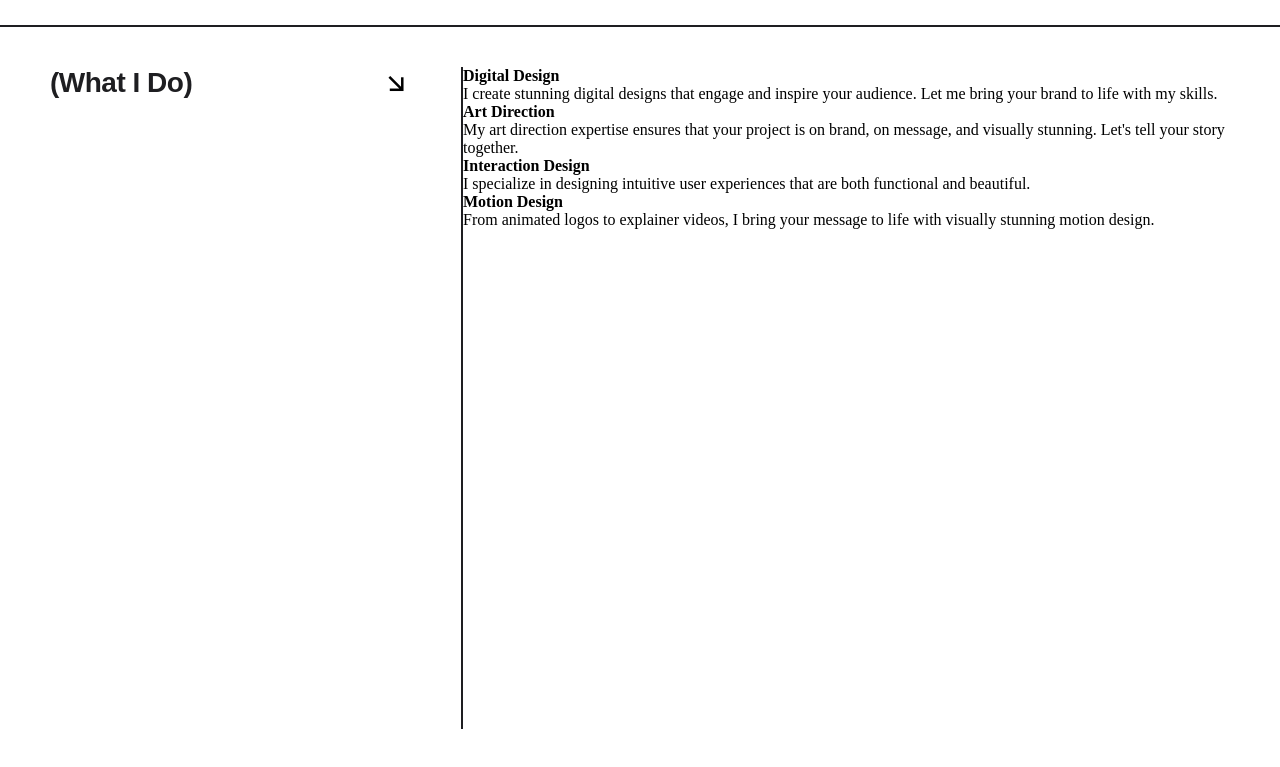
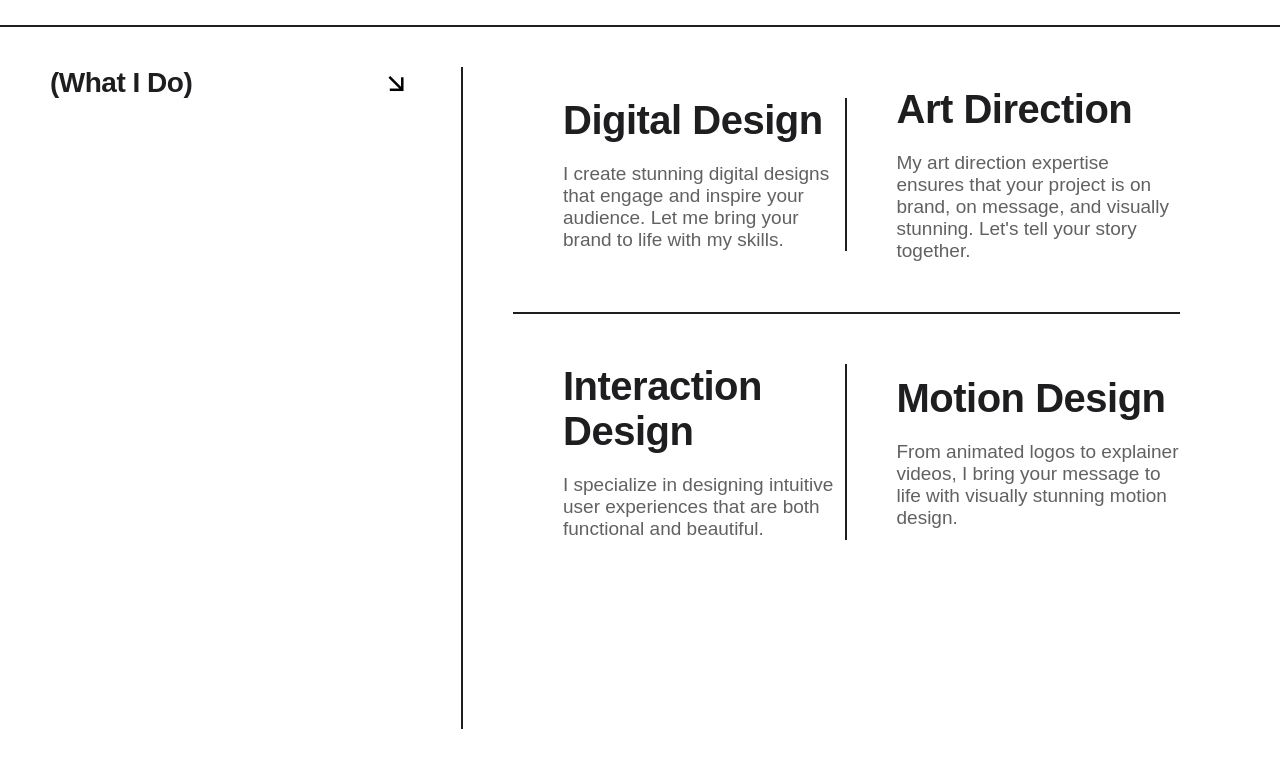
Before and after one commit to Krushna-Nanda/Basic-Webdev-Project, a plain HTML site: page Project2/index.html in a window 1280 px wide. Shown: the part 2023-2790 px from the top of the page. Drawn offline with nearby package versions, Linux system fonts and the light colour scheme.

Commit message:
final product

```diff
--- a/Project2/style.css
+++ b/Project2/style.css
@@ -182,7 +182,7 @@ here this is in my opinion is unprofessional i think , right i have to wright a
     padding-right: 50px;
 }
 
-#work1 h3{
+#work1 h3 {
     font-size: 28px;
     font-family: sans-serif;
     color: rgb(30, 30, 33);
@@ -190,20 +190,63 @@ here this is in my opinion is unprofessional i think , right i have to wright a
     letter-spacing: -0.5px;
 }
 
-#work1 i{
+#work1 i {
     font-size: 30px;
-
-
 }
-
-
 
 #work2 {
     width: 65%;
     height: 100%;
+    padding: 0 50px;
+}
 
+.work2-part {
 
+    display: flex;
+    align-items: center;
+    justify-content: space-between;
+    padding: 50px 0;
+}
 
+.work2-part:nth-child(1) {
 
+    padding-top: 20px;
+
+    border-bottom: 2px solid rgb(30, 30, 33);
 
 }
+
+.work2-part .elem {
+    width: 50%;
+    height: 100%;
+}
+
+.elem:nth-child(1) {
+
+    border-right: 2px solid rgb(30, 30, 33);
+    padding-left: 50px;
+
+}
+
+.elem:nth-child(2) {
+
+    padding-left: 50px;
+
+}
+
+.work2-part .elem h4 {
+    font-size: 40px;
+    font-family: sans-serif;
+    color: rgb(30, 30, 33);
+    font-weight: 600;
+    letter-spacing: -0.5px;
+
+}
+
+.elem p {
+    font-size: 19px;
+    font-family: sans-serif;
+    color: rgba(30, 30, 33, 0.7);
+    font-weight: 500;
+    margin-top: 20px;
+}
```
